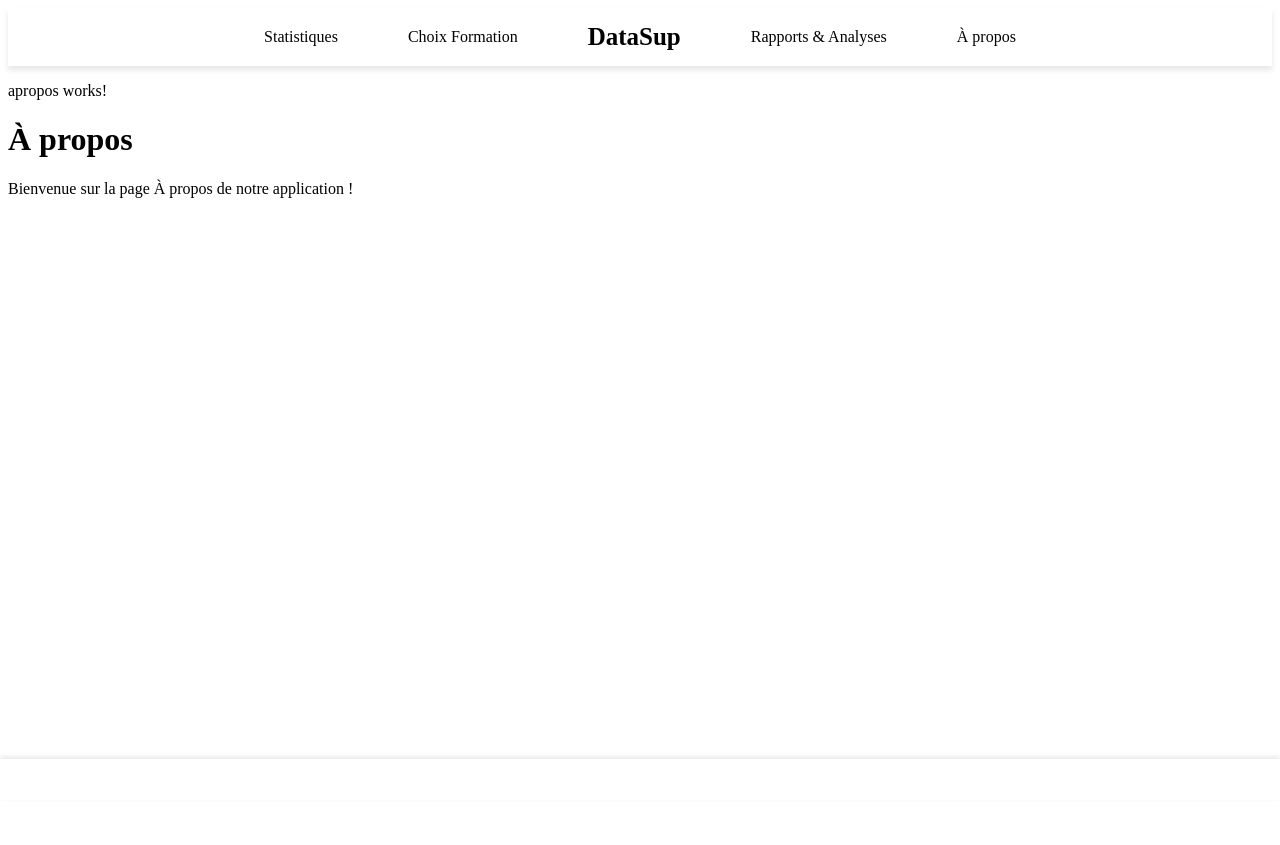
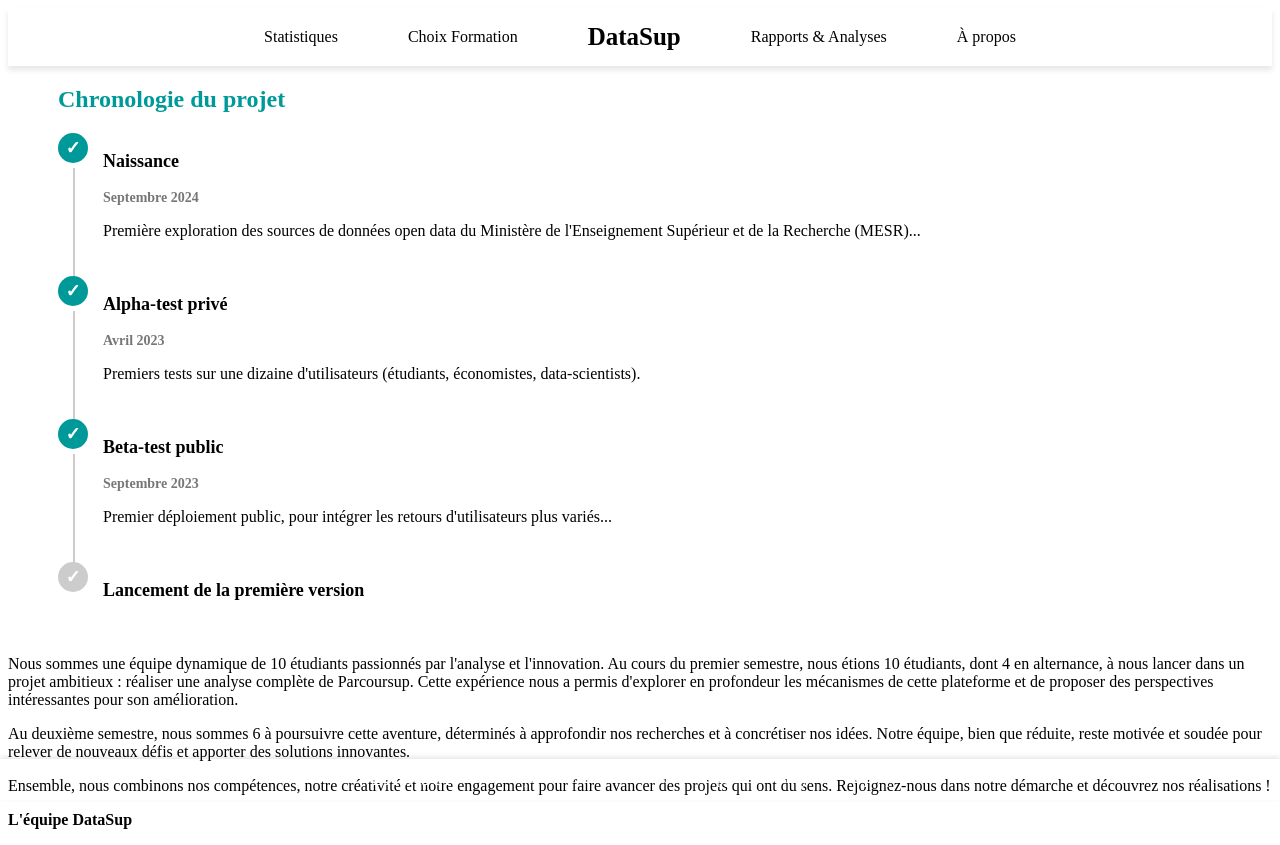
Before and after one commit to Mamoudounabe/ProjetEnCoursDeRealisation, an Angular app in the folder datasup/: page /apropos in a window 1280 px wide. Before the commit the page ends 800 px from the top, so only its background shows below. Built offline with nearby package versions, Linux system fonts and the light colour scheme.

Commit message:
m a j de la partie apropos

```diff
--- a/datasup/src/app/apropos/apropos.component.css
+++ b/datasup/src/app/apropos/apropos.component.css
@@ -0,0 +1,68 @@
+/* Style principal de la timeline */
+.timeline {
+    display: flex;
+    flex-direction: column;
+    align-items: flex-start; /* ✅ Alignement à gauche */
+    max-width: 100%; /* ✅ Prend toute la largeur */
+    margin-left: 50px; /* ✅ Décale vers la gauche */
+  }
+
+  .title {
+    color: #009999;
+    font-size: 24px;
+    margin-bottom: 20px;
+  }
+
+  /* Éléments de la timeline */
+  .timeline-item {
+    position: relative;
+    display: flex;
+    align-items: flex-start;
+    margin-bottom: 20px;
+  }
+
+  /* Icône check */
+  .icon {
+    width: 30px;
+    height: 30px;
+    border-radius: 50%;
+    background-color: #ccc;
+    color: white;
+    display: flex;
+    align-items: center;
+    justify-content: center;
+    font-size: 18px;
+    font-weight: bold;
+    flex-shrink: 0;
+  }
+
+  .completed {
+    background-color: #009999; /* ✅ Vert */
+    /*background-color: #003366; /* ✅ Bleu foncé */
+  }
+
+  /* Ligne verticale */
+  .timeline-line {
+    position: absolute;
+    left: 15px;
+    top: 35px;
+    width: 2px;
+    height: 100%;
+    background-color: #ccc;
+  }
+
+  /* Contenu */
+  .content {
+    padding-left: 15px;
+  }
+
+  .content h3 {
+    font-size: 18px;
+    font-weight: bold;
+  }
+
+  .date {
+    font-size: 14px;
+    color: #777;
+    font-weight: bold;
+  }
--- a/datasup/src/app/apropos/apropos.component.html
+++ b/datasup/src/app/apropos/apropos.component.html
@@ -1,3 +1,33 @@
-<p>apropos works!</p>
-<h1>À propos</h1>
-<p>Bienvenue sur la page À propos de notre application !</p>
+
+<div class="timeline">
+    <h2 class="title">Chronologie du projet</h2>
+
+    <div *ngFor="let event of events; let i = index" class="timeline-item">
+      <!-- Icône check -->
+      <div class="icon" [ngClass]="{'completed': event.completed}">✓</div>
+
+      <!-- Ligne verticale -->
+      <div *ngIf="i < events.length - 1" class="timeline-line"></div>
+
+      <!-- Contenu -->
+      <div class="content">
+        <h3>{{ event.title }}</h3>
+        <p class="date">{{ event.date }}</p>
+        <p>{{ event.description }}</p>
+      </div>
+    </div>
+  </div>
+
+
+<p>
+    Nous sommes une équipe dynamique de 10 étudiants passionnés par l'analyse et l'innovation. Au cours du premier semestre, nous étions 10 étudiants, dont 4 en alternance, à nous lancer dans un projet ambitieux : réaliser une analyse complète de Parcoursup. Cette expérience nous a permis d'explorer en profondeur les mécanismes de cette plateforme et de proposer des perspectives intéressantes pour son amélioration.
+</p>
+<p>
+    Au deuxième semestre, nous sommes 6 à poursuivre cette aventure, déterminés à approfondir nos recherches et à concrétiser nos idées. Notre équipe, bien que réduite, reste motivée et soudée pour relever de nouveaux défis et apporter des solutions innovantes.
+</p>
+<p>
+    Ensemble, nous combinons nos compétences, notre créativité et notre engagement pour faire avancer des projets qui ont du sens. Rejoignez-nous dans notre démarche et découvrez nos réalisations !
+</p>
+<p>
+    <strong>L'équipe DataSup</strong>
+</p>
--- a/datasup/src/app/apropos/apropos.component.ts
+++ b/datasup/src/app/apropos/apropos.component.ts
@@ -1,12 +1,22 @@
 import { Component } from '@angular/core';
+import { CommonModule } from '@angular/common';
 
 @Component({
   selector: 'app-apropos',
   standalone: true,
-  imports: [],
+  imports: [CommonModule],
   templateUrl: './apropos.component.html',
   styleUrl: './apropos.component.css'
 })
 export class AproposComponent {
 
+
+
+  events = [
+    { title: 'Naissance', date: 'Septembre 2024', description: 'Première exploration des sources de données open data du Ministère de l\'Enseignement Supérieur et de la Recherche (MESR)...', completed: true },
+    { title: 'Alpha-test privé', date: 'Avril 2023', description: 'Premiers tests sur une dizaine d\'utilisateurs (étudiants, économistes, data-scientists).', completed: true },
+    { title: 'Beta-test public', date: 'Septembre 2023', description: 'Premier déploiement public, pour intégrer les retours d\'utilisateurs plus variés...', completed: true },
+    { title: 'Lancement de la première version', date: '', description: '', completed: false }
+  ];
+
 }
```
